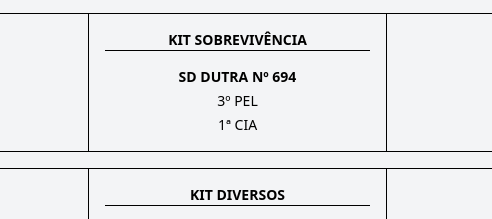
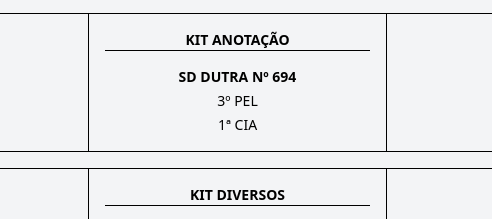
Before and after one commit to LIM571/etiquetas, a plain HTML site: page index.html in a window 1280 px wide. Shown: the part 1126-1345 px from the top of the page, 403-895 px from the left. Drawn offline with nearby package versions, Linux system fonts and the light colour scheme.

Commit message:
att 06/04

```diff
--- a/index.html
+++ b/index.html
@@ -72,7 +72,7 @@
       "KIT CAMUFLAGEM",
       "KIT COSTURA/COTURNO",
       "KIT MNT ARMAMENTO",
-      "KIT SOBREVIVÊNCIA",
+      "KIT ANOTAÇÃO",
       "KIT DIVERSOS"
     ];
 
```
